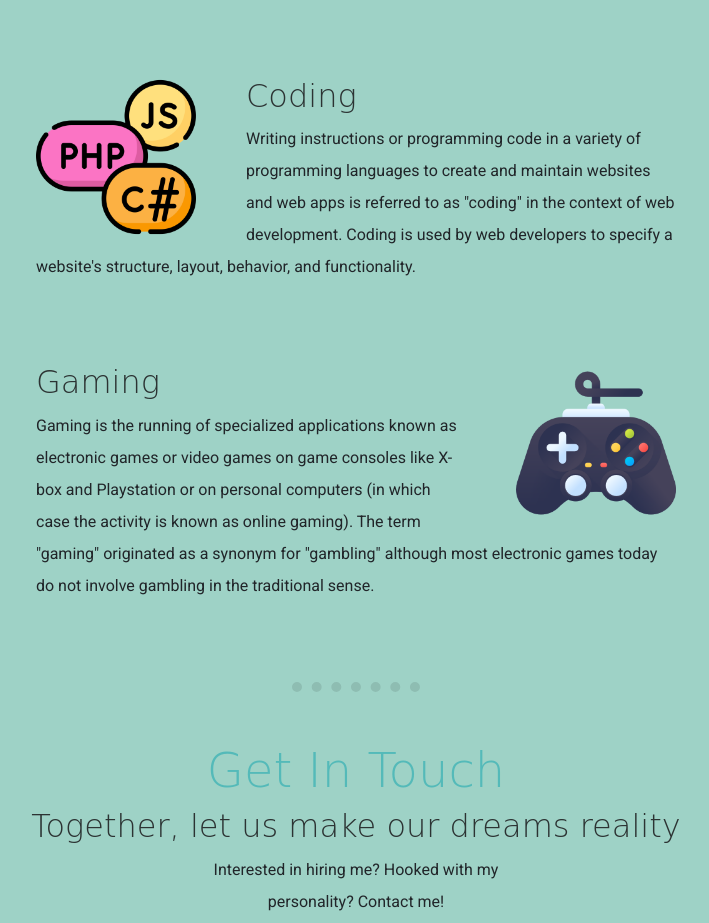
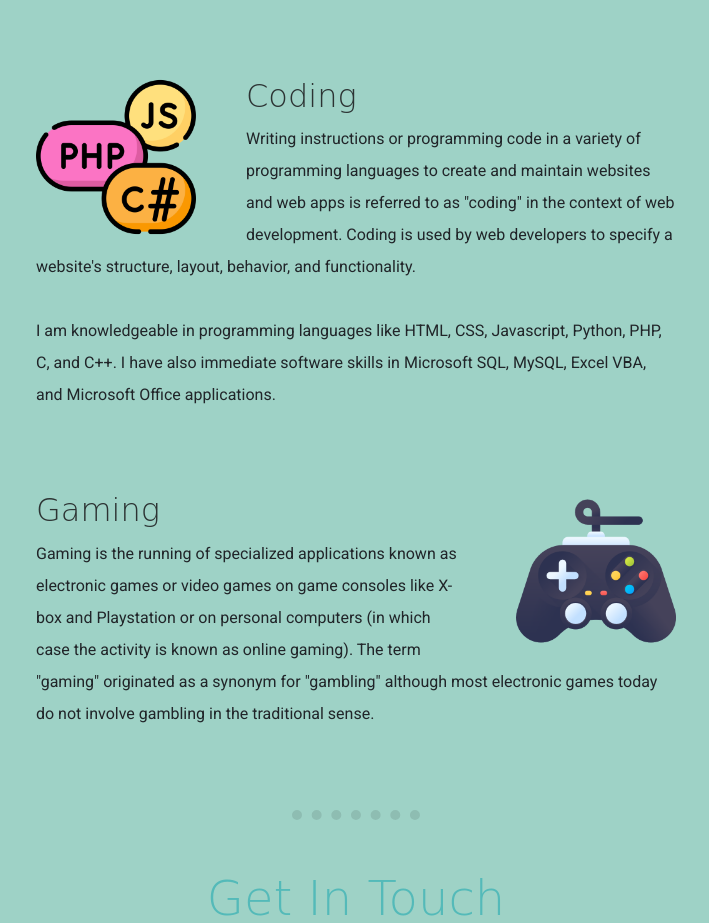
Before and after one commit to bryanlazzy/Profile, a plain HTML site: page index.html in a window 1280 px wide. Shown: the part 1295-2218 px from the top of the page, without its empty margins (284-993 px from the left). Drawn offline with nearby package versions, Linux system fonts and the light colour scheme; a web font is replaced by a local one.

Commit message:
Update index.html

```diff
--- a/index.html
+++ b/index.html
@@ -33,7 +33,7 @@
         <div class="skill-row">
           <img class="code-img" src="images/coding-language.png" alt="code-img">
           <h3>Coding</h3>
-          <p>Writing instructions or programming code in a variety of programming languages to create and maintain websites and web apps is referred to as "coding" in the context of web development. Coding is used by web developers to specify a website's structure, layout, behavior, and functionality.</p>
+          <p>Writing instructions or programming code in a variety of programming languages to create and maintain websites and web apps is referred to as "coding" in the context of web development. Coding is used by web developers to specify a website's structure, layout, behavior, and functionality.<br><br>I am knowledgeable in programming languages like HTML, CSS, Javascript, Python, PHP, C, and C++. I have also immediate software skills in Microsoft SQL, MySQL, Excel VBA, and Microsoft Office applications.</p>
         </div>
         <div class="skill-row">
           <img class="console-img" src="images/console.png" alt="console-img">
```
